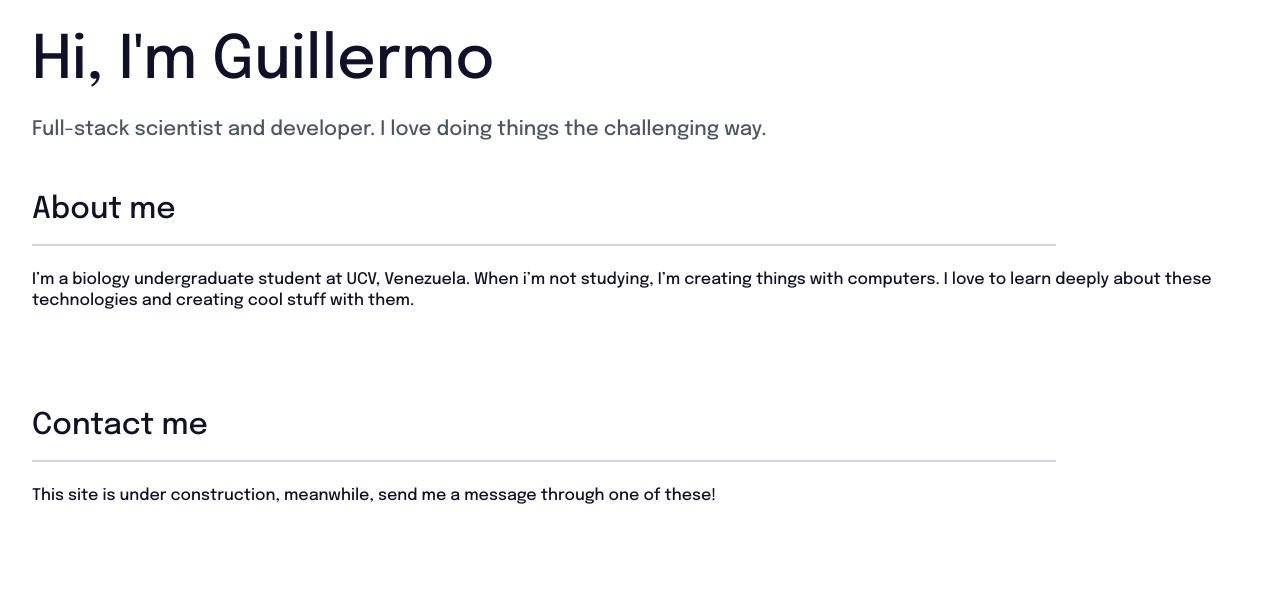
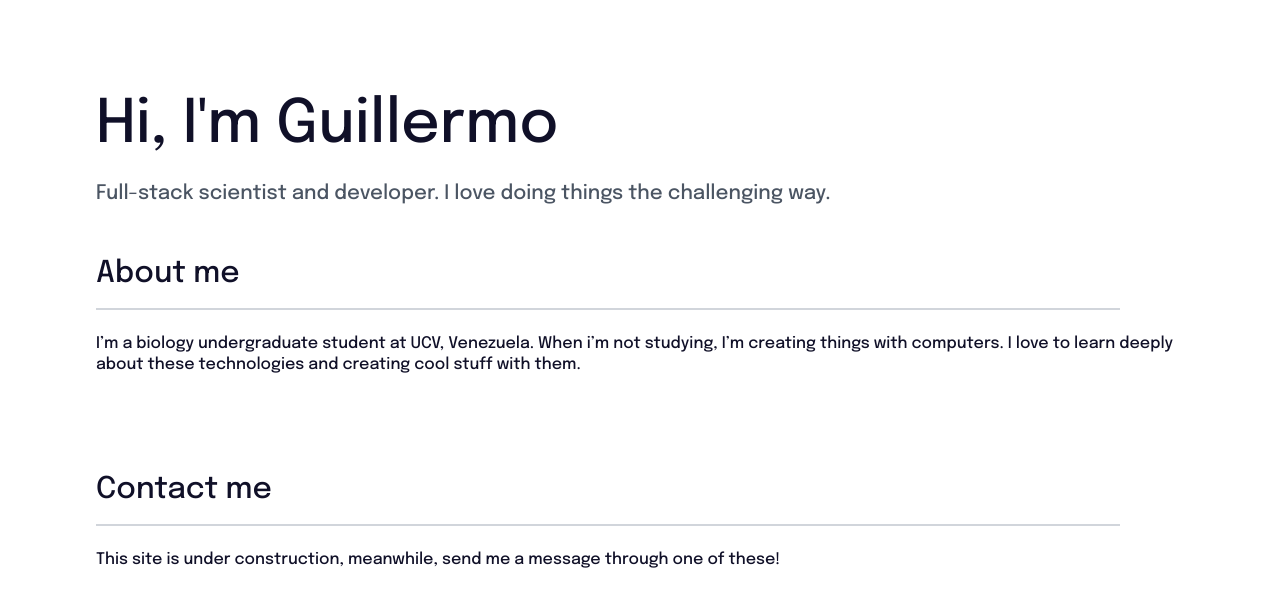
Before and after one commit to Guilleandmont/my-portfolio, a Next.js app: page / in a window 1280 px wide. Shown: the top 606 px of the page. Built offline with nearby package versions, Linux system fonts and the light colour scheme.

Commit message:
added overflow hidden to body

```diff
--- a/components/Layout/Layout.tsx
+++ b/components/Layout/Layout.tsx
@@ -1,7 +1,7 @@
 import { FC } from "react";
 
 const Layout: FC = ({ children }) => {
-  return <div className="p-8">{children}</div>;
+  return <div className="p-8 md:p-24">{children}</div>;
 };
 
 export default Layout;
--- a/styles/globals.css
+++ b/styles/globals.css
@@ -13,6 +13,7 @@
 
   body {
     min-width: 100vw;
+    overflow-x: hidden;
   }
 
   h1 {
```
